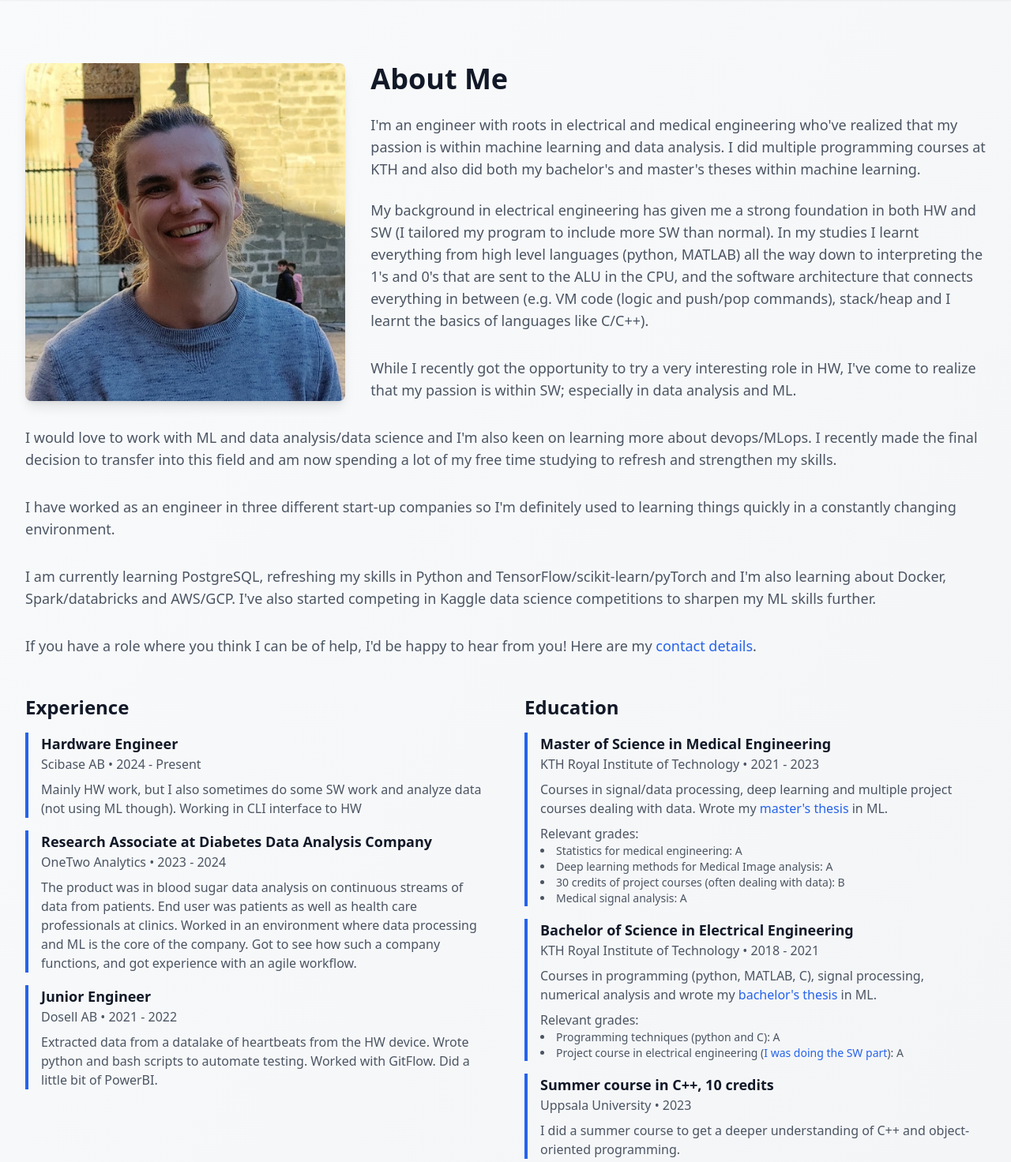
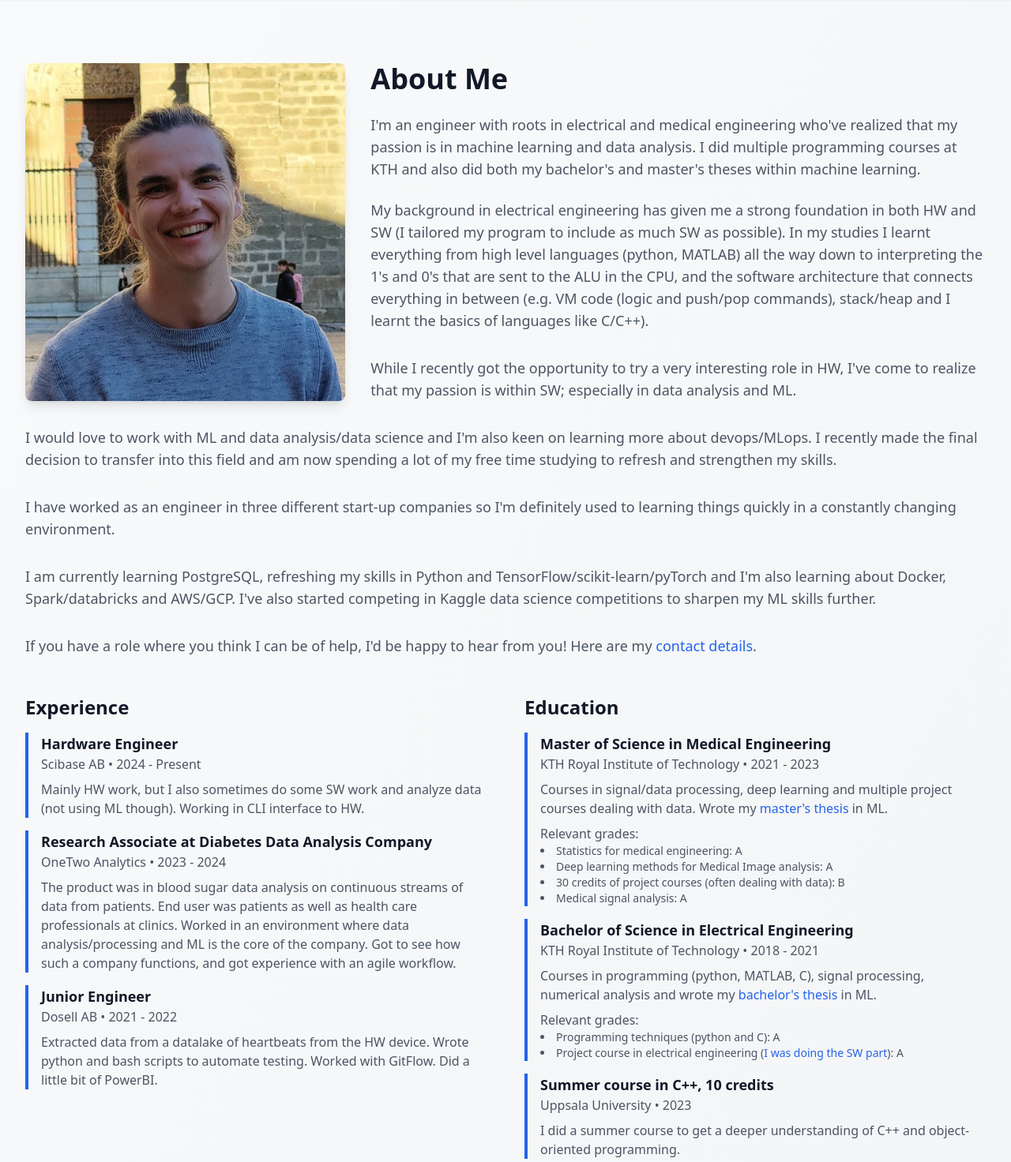
Before and after one commit to patriksn/portfolio, a Flask app: page /about in a window 1280 px wide. Shown: the part 64-1536 px from the top of the page at 79% size. Run offline with Flask 3, Linux system fonts and the light colour scheme; some libraries are stand-ins or nearby versions.

Commit message:
Text: Minor changes to 'about' page

```diff
--- a/portfolio_page/templates/about.html
+++ b/portfolio_page/templates/about.html
@@ -15,10 +15,10 @@
         <div class="fade-in">
             <h1 class="text-4xl font-bold text-gray-900 mb-6">About Me</h1>
             <p class="text-lg text-gray-600 mb-6">
-                I'm an engineer with roots in electrical and medical engineering who've realized that my passion is within machine learning and data analysis. I did multiple programming courses at KTH and also did both my bachelor's and master's theses within machine learning.
+                I'm an engineer with roots in electrical and medical engineering who've realized that my passion is in machine learning and data analysis. I did multiple programming courses at KTH and also did both my bachelor's and master's theses within machine learning.
             </p>
             <p class="text-lg text-gray-600 mb-8">
-                My background in electrical engineering has given me a strong foundation in both HW and SW (I tailored my program to include more SW than normal). In my studies I learnt everything from high level languages (python, MATLAB) all the way down to interpreting the 1's and 0's that are sent to the ALU in the CPU, and the software architecture that connects everything in between (e.g. VM code (logic and push/pop commands), stack/heap and I learnt the basics of languages like C/C++).
+                My background in electrical engineering has given me a strong foundation in both HW and SW (I tailored my program to include as much SW as possible). In my studies I learnt everything from high level languages (python, MATLAB) all the way down to interpreting the 1's and 0's that are sent to the ALU in the CPU, and the software architecture that connects everything in between (e.g. VM code (logic and push/pop commands), stack/heap and I learnt the basics of languages like C/C++).
             </p>
             <p class="text-lg text-gray-600 mb-8">
                 While I recently got the opportunity to try a very interesting role in HW, I've come to realize that my passion is within SW; especially in data analysis and ML.
@@ -47,12 +47,12 @@
                 <div class="border-l-4 border-blue-600 pl-4">
                     <h3 class="text-lg font-semibold text-gray-900">Hardware Engineer</h3>
                     <p class="text-gray-600">Scibase AB • 2024 - Present</p>
-                    <p class="text-gray-600 mt-2">Mainly HW work, but I also sometimes do some SW work and analyze data (not using ML though). Working in CLI interface to HW</p>
+                    <p class="text-gray-600 mt-2">Mainly HW work, but I also sometimes do some SW work and analyze data (not using ML though). Working in CLI interface to HW.</p>
                 </div>
                 <div class="border-l-4 border-blue-600 pl-4">
                     <h3 class="text-lg font-semibold text-gray-900">Research Associate at Diabetes Data Analysis Company</h3>
                     <p class="text-gray-600">OneTwo Analytics • 2023 - 2024</p>
-                    <p class="text-gray-600 mt-2">The product was in blood sugar data analysis on continuous streams of data from patients. End user was patients as well as health care professionals at clinics. Worked in an environment where data processing and ML is the core of the company. Got to see how such a company functions, and got experience with an agile workflow.</p>
+                    <p class="text-gray-600 mt-2">The product was in blood sugar data analysis on continuous streams of data from patients. End user was patients as well as health care professionals at clinics. Worked in an environment where data analysis/processing and ML is the core of the company. Got to see how such a company functions, and got experience with an agile workflow.</p>
                 </div>
                 <div class="border-l-4 border-blue-600 pl-4">
                     <h3 class="text-lg font-semibold text-gray-900">Junior Engineer</h3>
```
